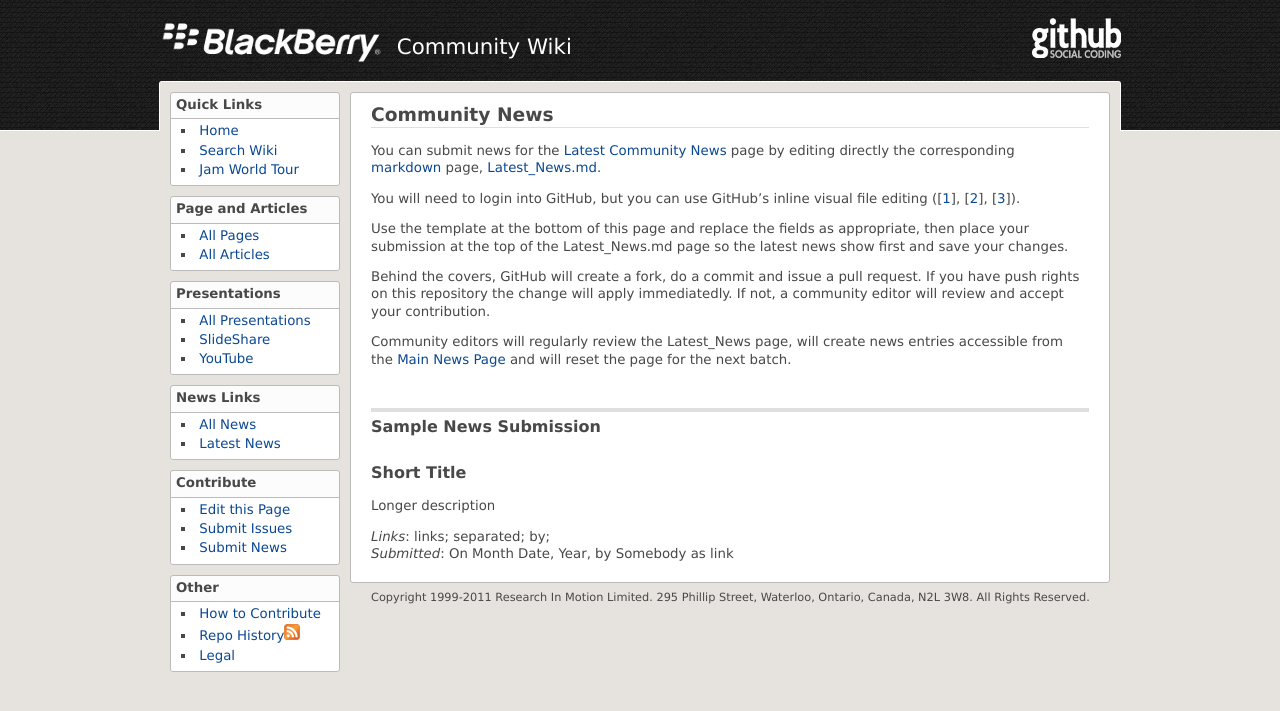
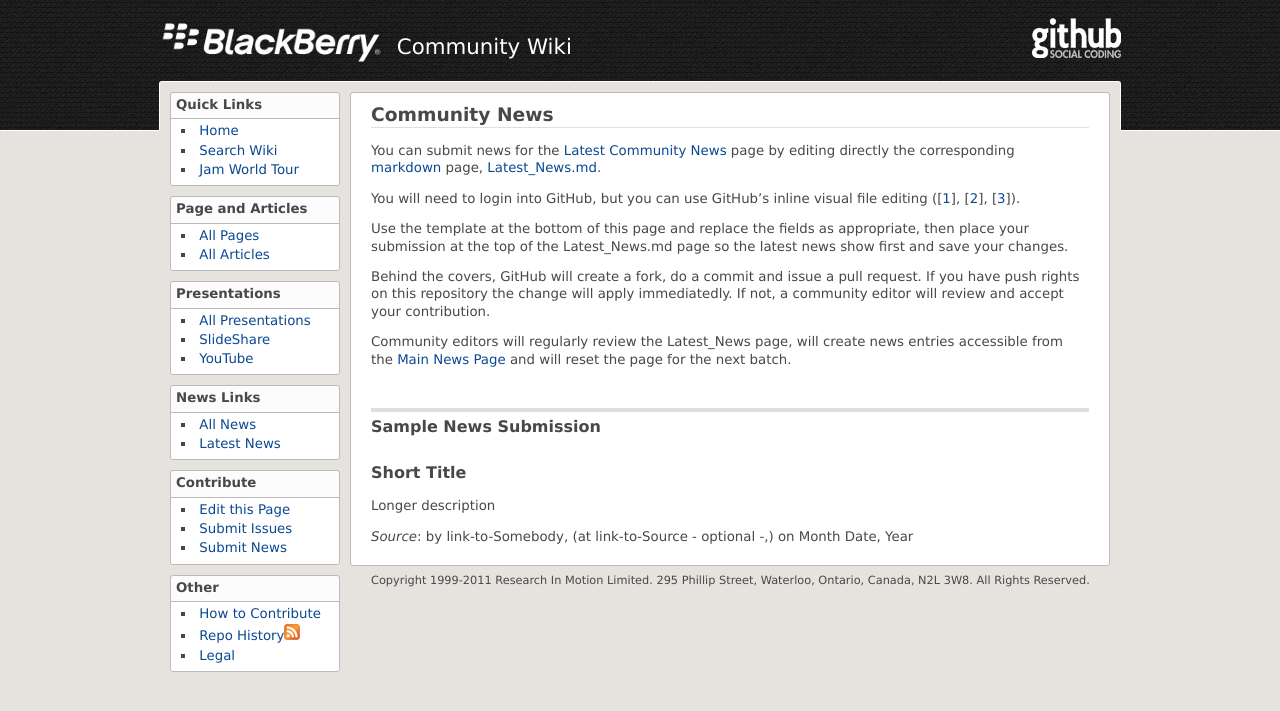
Before and after one commit to blackberry/Community, a Jekyll site: the page built from news/Submit_News.md, in a window 1280 px wide. Shown: the top 711 px of the page. Built offline with Jekyll 4.4.1, drawn with Linux system fonts in a browser that asks for light colours.

Commit message:
Updated the template for news submission

```diff
--- a/news/Submit_News.md
+++ b/news/Submit_News.md
@@ -31,5 +31,4 @@
 ### Short Title
 Longer description
 
-_Links_: links; separated; by;
-_Submitted_: On Month Date, Year, by Somebody as link
+_Source_: by link-to-Somebody, (at link-to-Source - optional -,) on Month Date, Year
```
